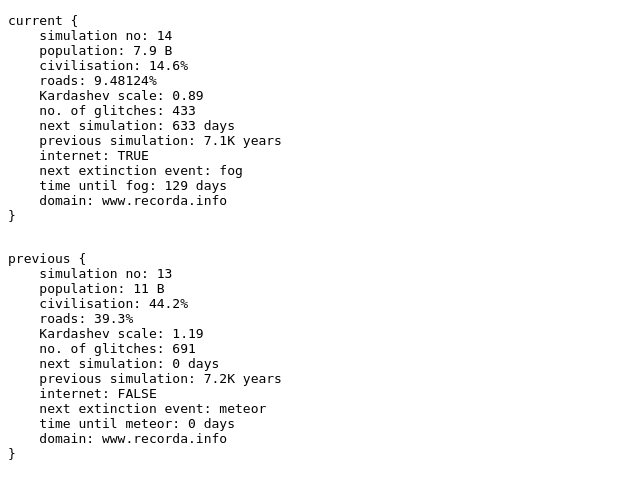
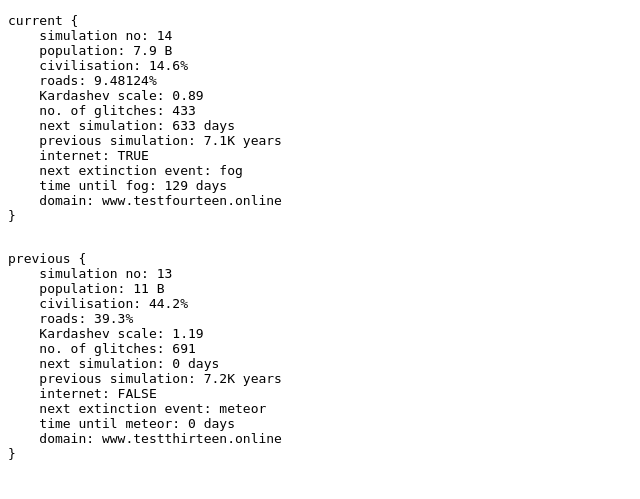
Before and after one commit to Caecilius-rgb/simulation, a Django app: page / in a window 1280 px wide. Shown: the top 499 px of the page, without its empty margins (0-640 px from the left). Run offline with Django 4.2, Linux system fonts and the light colour scheme.

Commit message:
changed domain name

```diff
--- a/web/templates/web/index.html
+++ b/web/templates/web/index.html
@@ -22,7 +22,7 @@ current {
     internet: TRUE
     next extinction event: fog
     time until fog: 129 days
-    domain: www.recorda.info
+    domain: www.testfourteen.online
 }
         </pre>
     </div>
@@ -41,7 +41,7 @@ previous {
     internet: FALSE
     next extinction event: meteor
     time until meteor: 0 days
-    domain: www.recorda.info
+    domain: www.testthirteen.online
 }
         </pre>
     </div>
```
